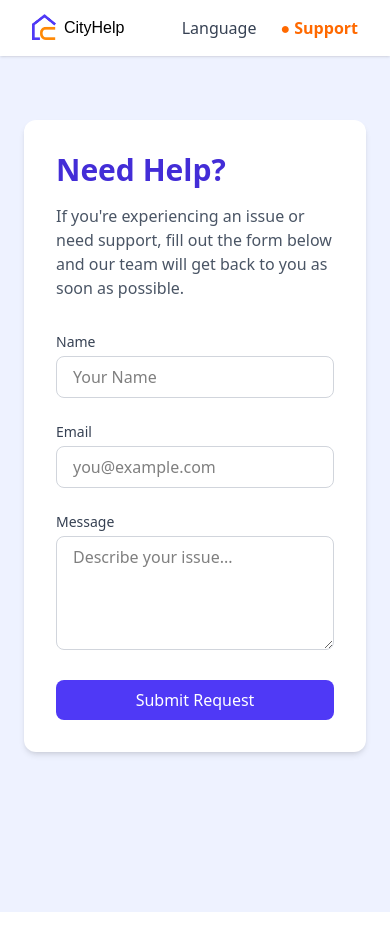
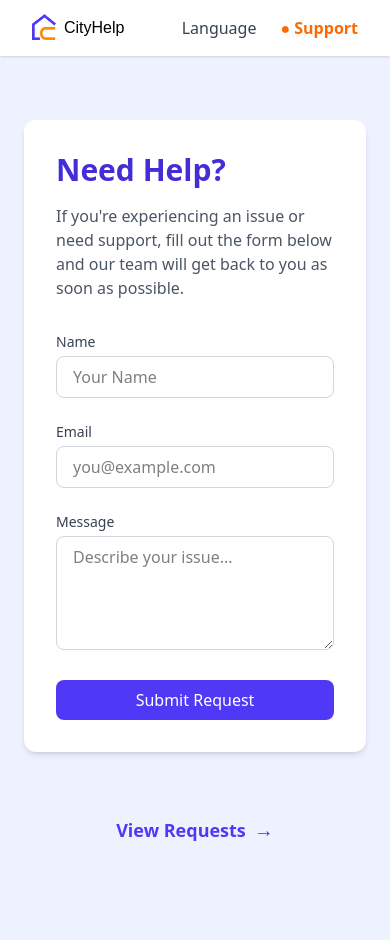
Before and after one commit to cyc6683/cityhelp, a React (Vite) app: page /help in a window 390 px wide. Before the commit the page ends 912 px from the top, so only its background shows below. Built offline with nearby package versions, Linux system fonts and the light colour scheme; a web font is replaced by a local one.

Commit message:
fix: adjust mobile scroll issue

```diff
--- a/src/pages/Help.tsx
+++ b/src/pages/Help.tsx
@@ -1,5 +1,5 @@
 // pages/Help.tsx
-import { useNavigate } from "react-router-dom";
+import { Link, useNavigate } from "react-router-dom";
 import Navbar from "../components/Navbar";
 
 const Help = () => {
@@ -7,7 +7,7 @@ const Help = () => {
   const handleSubmit = (e: React.FormEvent) => {
     e.preventDefault();
     alert("Your request has been submitted!");
-    navigate("/");
+    navigate("/help-status");
   };
 
   return (
@@ -62,6 +62,16 @@ const Help = () => {
           </form>
         </div>
       </section>
+      <Link to="/help-status" className="flex justify-center">
+        <div className="flex items-center gap-2 group cursor-pointer">
+          <span className="text-indigo-600 font-semibold text-lg transition group-hover:underline group-active:underline">
+            View Requests
+          </span>
+          <span className="text-indigo-600 text-xl transition-transform duration-300 group-hover:translate-x-2 group-active:translate-x-2">
+            →
+          </span>
+        </div>
+      </Link>
     </div>
   );
 };
```
